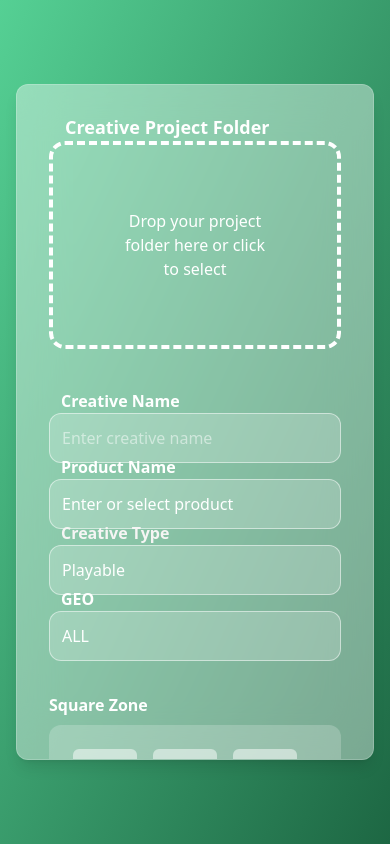
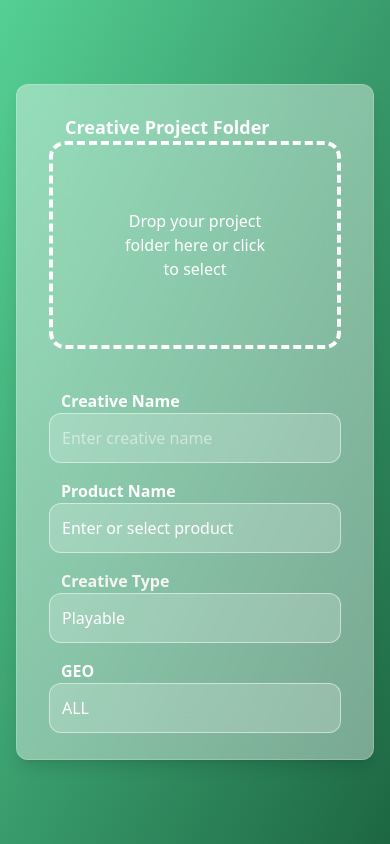
Before and after one commit to dkbozkurt/dkb-AdCraft, a React (Vite) app: page / in a window 390 px wide. Built offline with nearby package versions, Linux system fonts and the light colour scheme.

Commit message:
Naming area title responsiveness update

```diff
--- a/src/components/NamingArea.tsx
+++ b/src/components/NamingArea.tsx
@@ -18,7 +18,7 @@ const NamingArea: React.FC = () => {
 
     return (
         <div className="flex flex-wrap -mx-2 mb-4">
-            <div className="w-full sm:w-4/12 px-2 mb-4">
+            <div className="w-full sm:w-4/12 px-2 mb-10 md:mb-4">
                 <div className="relative">
                     <label className="absolute -top-6 left-2 px-1 text-white text-ml font-bold">
                         Creative Name
@@ -33,7 +33,7 @@ const NamingArea: React.FC = () => {
                 </div>
             </div>
 
-            <div className="w-full sm:w-3/12 px-2 mb-4">
+            <div className="w-full sm:w-3/12 px-2 mb-10 m:mb-4">
                 <div className="relative">
                     <label className="absolute -top-6 left-2 px-1 text-white text-ml font-bold">
                         Product Name
@@ -53,7 +53,7 @@ const NamingArea: React.FC = () => {
                 </div>
             </div>
 
-            <div className="w-full sm:w-3/12 px-2 mb-4">
+            <div className="w-full sm:w-3/12 px-2 mb-10 md:mb-4">
                 <div className="relative">
                     <label className="absolute -top-6 left-2 px-1 text-stone-100 text-ml font-bold">
                         Creative Type
@@ -72,7 +72,7 @@ const NamingArea: React.FC = () => {
                 </div>
             </div>
 
-            <div className="w-full sm:w-2/12 px-2 mb-4">
+            <div className="w-full sm:w-2/12 px-2 mb-10 md:mb-4">
                 <div className="relative">
                     <label className="absolute -top-6 left-2 px-1 text-white text-ml font-bold">
                         GEO
```
